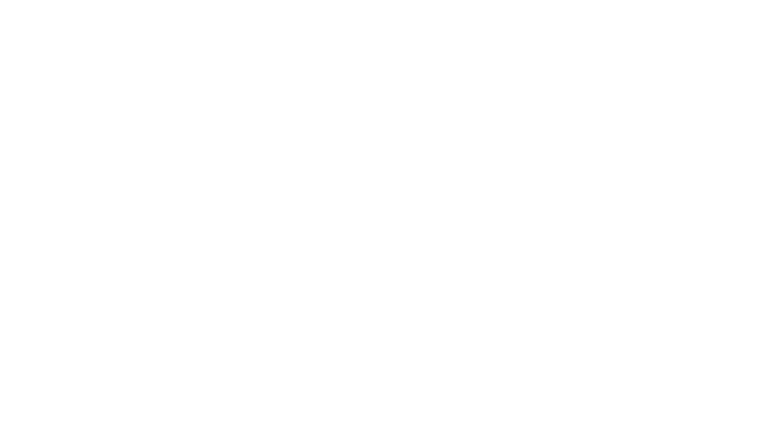
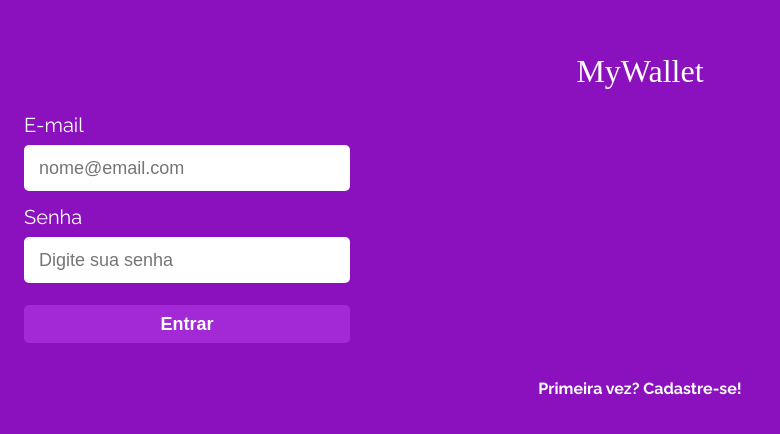
Before and after one commit to Laisses/-driven-my-wallet-front-end, a React (Create React App) app: page / in a window 1280 px wide. Before the commit this address had no page. Shown: the part 174-608 px from the top of the page, without its empty margins (0-780 px from the left). Built offline with nearby package versions, Linux system fonts and the light colour scheme; a web font is replaced by a local one.

Commit message:
rename sign-in route

```diff
--- a/src/App.js
+++ b/src/App.js
@@ -22,7 +22,7 @@ export const App = () => {
         <GlobalStyle />
         <Routes>
           <Route path="/sign-up" element={<SignUp />} />
-          <Route path="/sign-in" element={<SignIn />} />
+          <Route path="/" element={<SignIn />} />
           <Route path="/transactions" element={<Transactions />} />
           <Route path="/transactions/:id" element={<Transaction />}/>
           <Route path="/transactions/:id/edit" element={<Edit />}/>
--- a/src/components/SignUp.js
+++ b/src/components/SignUp.js
@@ -20,7 +20,7 @@ export const SignUp = () => {
             await axios.post(`${BASE_URL}/sign-up`, form);
             setLoading(false);
             alert("Usuário cadastrado com sucesso!");
-            navigate("/sign-in");
+            navigate("/");
         } catch (err) {
             alert(err.response.data.message);
             setLoading(false);
@@ -80,7 +80,7 @@ export const SignUp = () => {
                     : <SmallButtonLoading />
                 }
             </Form>
-            <ContainerLink to="/sign-in">Já tem uma conta? Entre agora!</ContainerLink>
+            <ContainerLink to="/">Já tem uma conta? Entre agora!</ContainerLink>
         </PurpleContainer>
     );
 }
--- a/src/components/Transactions.js
+++ b/src/components/Transactions.js
@@ -131,7 +131,7 @@ export const Transactions = () => {
                 }
             });
         } finally {
-            navigate("/sign-in");
+            navigate("/");
             setUser(null);
         }
 
```
